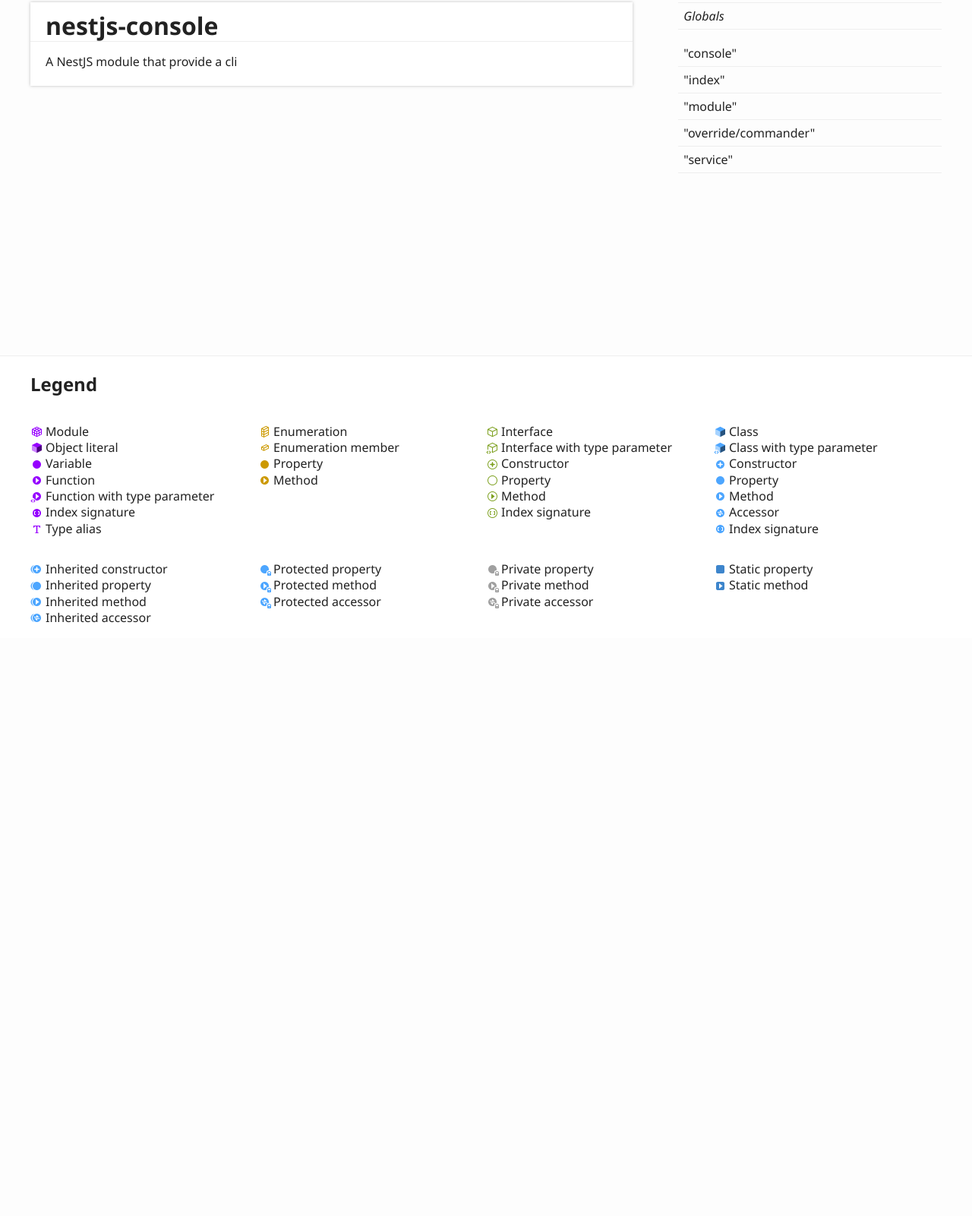
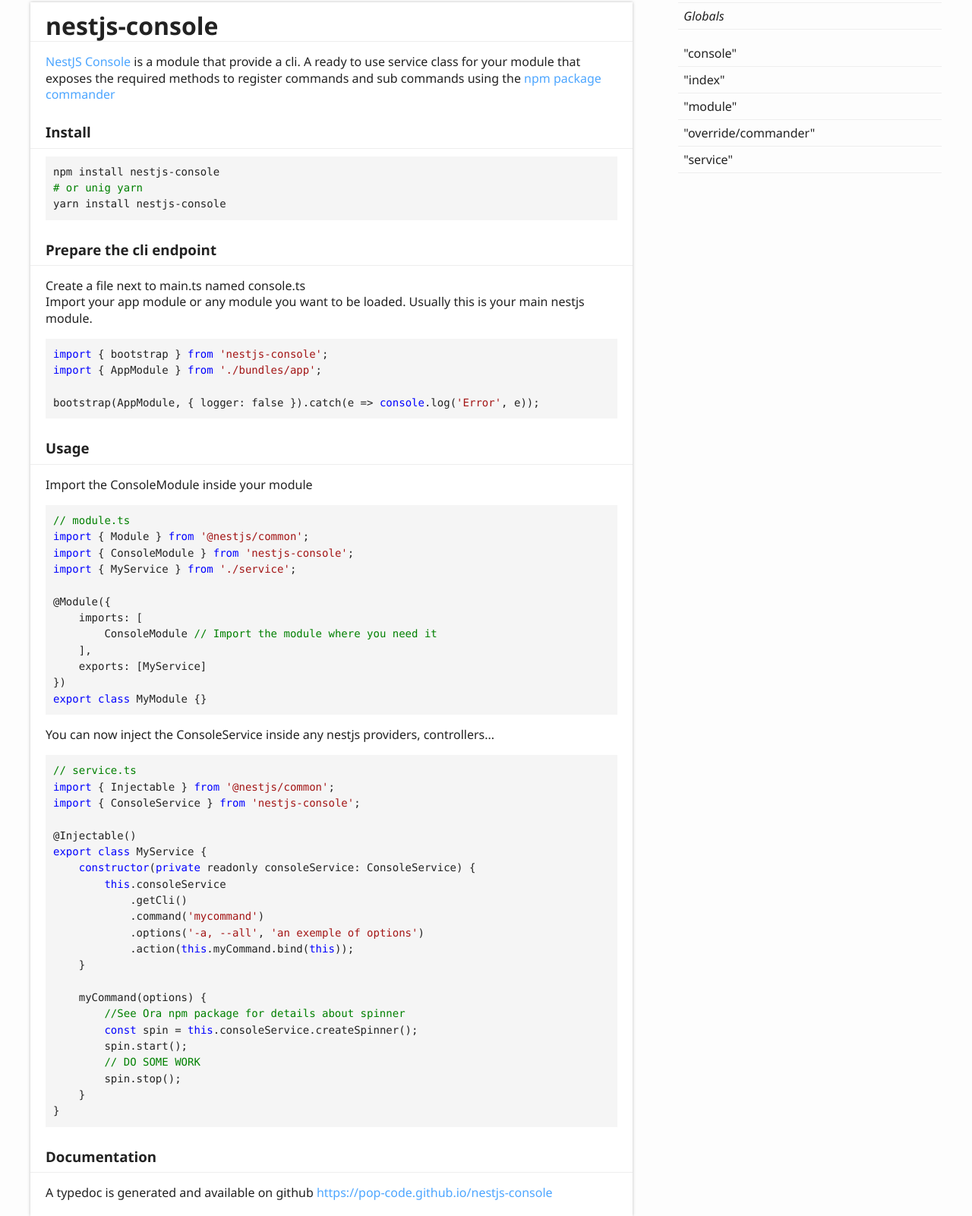
Before and after one commit to Pop-Code/nestjs-console, a website: page docs/index.html in a window 1280 px wide. Shown: the part 192-1793 px from the top of the page at 76% size. Before the commit the page ends 1032 px from the top, so only its background shows below. Drawn offline with Linux system fonts and the light colour scheme.

Commit message:
Update docs

```diff
--- a/docs/index.html
+++ b/docs/index.html
@@ -65,7 +65,56 @@
 		<div class="col-8 col-content">
 			<div class="tsd-panel tsd-typography">
 				<h1 id="nestjs-console">nestjs-console</h1>
-				<p>A NestJS module that provide a cli</p>
+				<p><a href="https://pop-code.github.io/nestjs-console">NestJS Console</a> is a module that provide a cli. A ready to use service class for your module that exposes the required methods to register commands and sub commands using the <a href="https://www.npmjs.com/package/commander">npm package commander</a></p>
+				<h3 id="install">Install</h3>
+				<pre><code class="language-bash">npm install nestjs-console
+<span class="hljs-comment"># or unig yarn</span>
+yarn install nestjs-console</code></pre>
+				<h3 id="prepare-the-cli-endpoint">Prepare the cli endpoint</h3>
+				<p>Create a file next to main.ts named console.ts<br>Import your app module or any module you want to be loaded. Usually this is your main nestjs module.</p>
+				<pre><code class="language-ts"><span class="hljs-keyword">import</span> { bootstrap } <span class="hljs-keyword">from</span> <span class="hljs-string">'nestjs-console'</span>;
+<span class="hljs-keyword">import</span> { AppModule } <span class="hljs-keyword">from</span> <span class="hljs-string">'./bundles/app'</span>;
+
+bootstrap(AppModule, { logger: <span class="hljs-literal">false</span> }).catch(<span class="hljs-function"><span class="hljs-params">e</span> =&gt;</span> <span class="hljs-built_in">console</span>.log(<span class="hljs-string">'Error'</span>, e));</code></pre>
+				<h3 id="usage">Usage</h3>
+				<p>Import the ConsoleModule inside your module</p>
+				<pre><code class="language-ts"><span class="hljs-comment">// module.ts</span>
+<span class="hljs-keyword">import</span> { Module } <span class="hljs-keyword">from</span> <span class="hljs-string">'@nestjs/common'</span>;
+<span class="hljs-keyword">import</span> { ConsoleModule } <span class="hljs-keyword">from</span> <span class="hljs-string">'nestjs-console'</span>;
+<span class="hljs-keyword">import</span> { MyService } <span class="hljs-keyword">from</span> <span class="hljs-string">'./service'</span>;
+
+<span class="hljs-meta">@Module</span>({
+    imports: [
+        ConsoleModule <span class="hljs-comment">// Import the module where you need it</span>
+    ],
+    exports: [MyService]
+})
+<span class="hljs-keyword">export</span> <span class="hljs-keyword">class</span> MyModule {}</code></pre>
+				<p>You can now inject the ConsoleService inside any nestjs providers, controllers...</p>
+				<pre><code class="language-ts"><span class="hljs-comment">// service.ts</span>
+<span class="hljs-keyword">import</span> { Injectable } <span class="hljs-keyword">from</span> <span class="hljs-string">'@nestjs/common'</span>;
+<span class="hljs-keyword">import</span> { ConsoleService } <span class="hljs-keyword">from</span> <span class="hljs-string">'nestjs-console'</span>;
+
+<span class="hljs-meta">@Injectable</span>()
+<span class="hljs-keyword">export</span> <span class="hljs-keyword">class</span> MyService {
+    <span class="hljs-keyword">constructor</span>(<span class="hljs-params"><span class="hljs-keyword">private</span> readonly consoleService: ConsoleService</span>) {
+        <span class="hljs-keyword">this</span>.consoleService
+            .getCli()
+            .command(<span class="hljs-string">'mycommand'</span>)
+            .options(<span class="hljs-string">'-a, --all'</span>, <span class="hljs-string">'an exemple of options'</span>)
+            .action(<span class="hljs-keyword">this</span>.myCommand.bind(<span class="hljs-keyword">this</span>));
+    }
+
+    myCommand(options) {
+        <span class="hljs-comment">//See Ora npm package for details about spinner</span>
+        <span class="hljs-keyword">const</span> spin = <span class="hljs-keyword">this</span>.consoleService.createSpinner();
+        spin.start();
+        <span class="hljs-comment">// DO SOME WORK</span>
+        spin.stop();
+    }
+}</code></pre>
+				<h3 id="documentation">Documentation</h3>
+				<p>A typedoc is generated and available on github <a href="https://pop-code.github.io/nestjs-console">https://pop-code.github.io/nestjs-console</a></p>
 			</div>
 		</div>
 		<div class="col-4 col-menu menu-sticky-wrap menu-highlight">
```
Also changed, not shown: docs/classes/_service_.consoleservice.html (+7 -7 lines), docs/interfaces/_service_.patchedcommander.html (+1 -1 lines), docs/modules/_console_.html (+1 -1 lines), docs/modules/_module_.html (+3 -3 lines), docs/modules/_override_commander_.html (+1 -1 lines).
